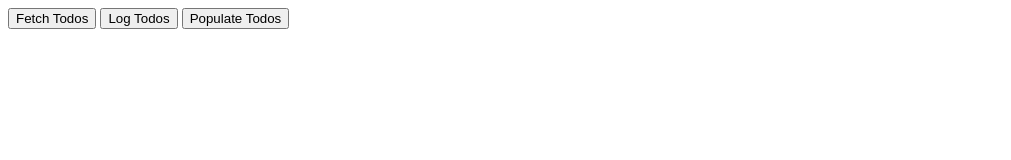
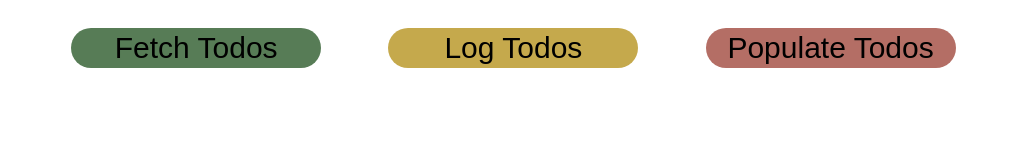
Before and after one commit to Devinhodge/dummy-data-todo-list, a plain HTML site: page index.html in a window 1280 px wide. Shown: the whole page, without its empty margins (0-1011 px from the left). Drawn offline with Linux system fonts and the light colour scheme.

Commit message:
added styles

```diff
--- a/app.js
+++ b/app.js
@@ -4,11 +4,9 @@ const fetchTodos = () => {
     .then((json) => arrayOfTodos = json)
       console.log('fetchTodos', fetchTodos)
 };
-
 const logTodos = () => {
   console.log(arrayOfTodos)
 };
-
 const populateTodos = () => {
   var ol = document.getElementById("todo-list");
   ol.innerHTML = ``;
--- a/index.html
+++ b/index.html
@@ -6,16 +6,11 @@
   <link rel="stylesheet" href="./styles.css">
 </head>
 <body>
-  <button onclick="fetchTodos()">Fetch Todos</button>
-
-  <button onclick="logTodos()">Log Todos</button>
-
-  <button onclick="populateTodos()">Populate Todos</button>
-
-  <ol id="todo-list">
-  </ol>
-
-
+  <button id="fetch" onclick="fetchTodos()">Fetch Todos</button>
+  <button id="log" onclick="logTodos()">Log Todos</button>
+  <button id="pop" onclick="populateTodos()">Populate Todos</button>
+    <ol id="todo-list">
+    </ol>
   <script src="app.js"></script>
 </body>
 </html>
--- a/styles.css
+++ b/styles.css
@@ -0,0 +1,28 @@
+body {
+  height: 100%;
+  width: auto;
+}
+button {
+  height: 40px;
+  font-size: 30px;
+  margin: 20px 0 20px 5%;
+  border: none;
+  border-radius: 25px;
+  width: 250px;
+  text-align: center;
+}
+#fetch {
+  background-color: rgba(21, 73, 20, 0.719);
+}
+#log {
+  background-color: rgba(175, 136, 6, 0.719);
+}
+#pop {
+  background-color: rgba(151, 53, 41, 0.719);
+}
+ol {
+  margin-left:28%;
+  line-height: 1.5;
+  font-size: 18px;
+  font-weight: bold;
+}
```
